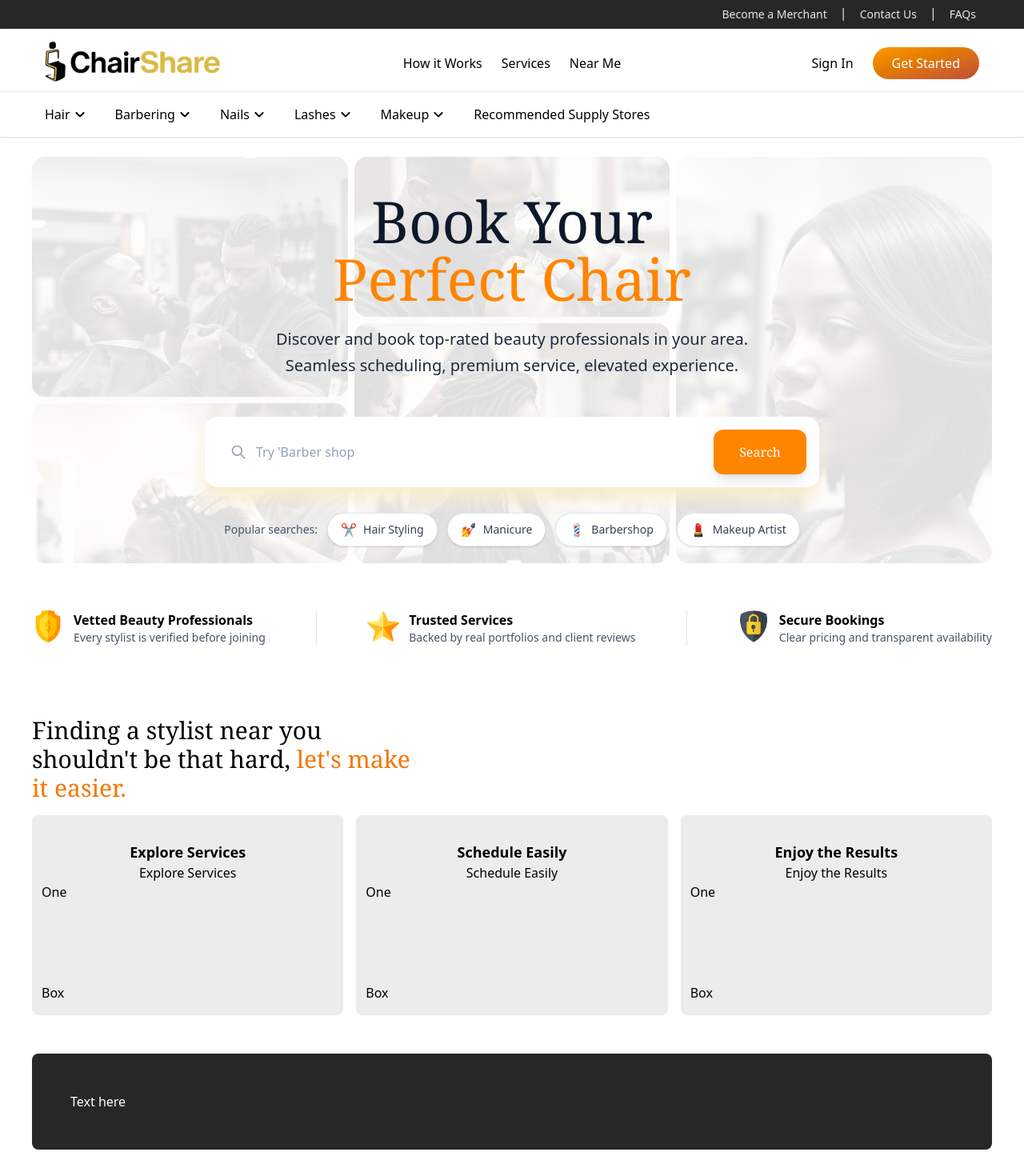
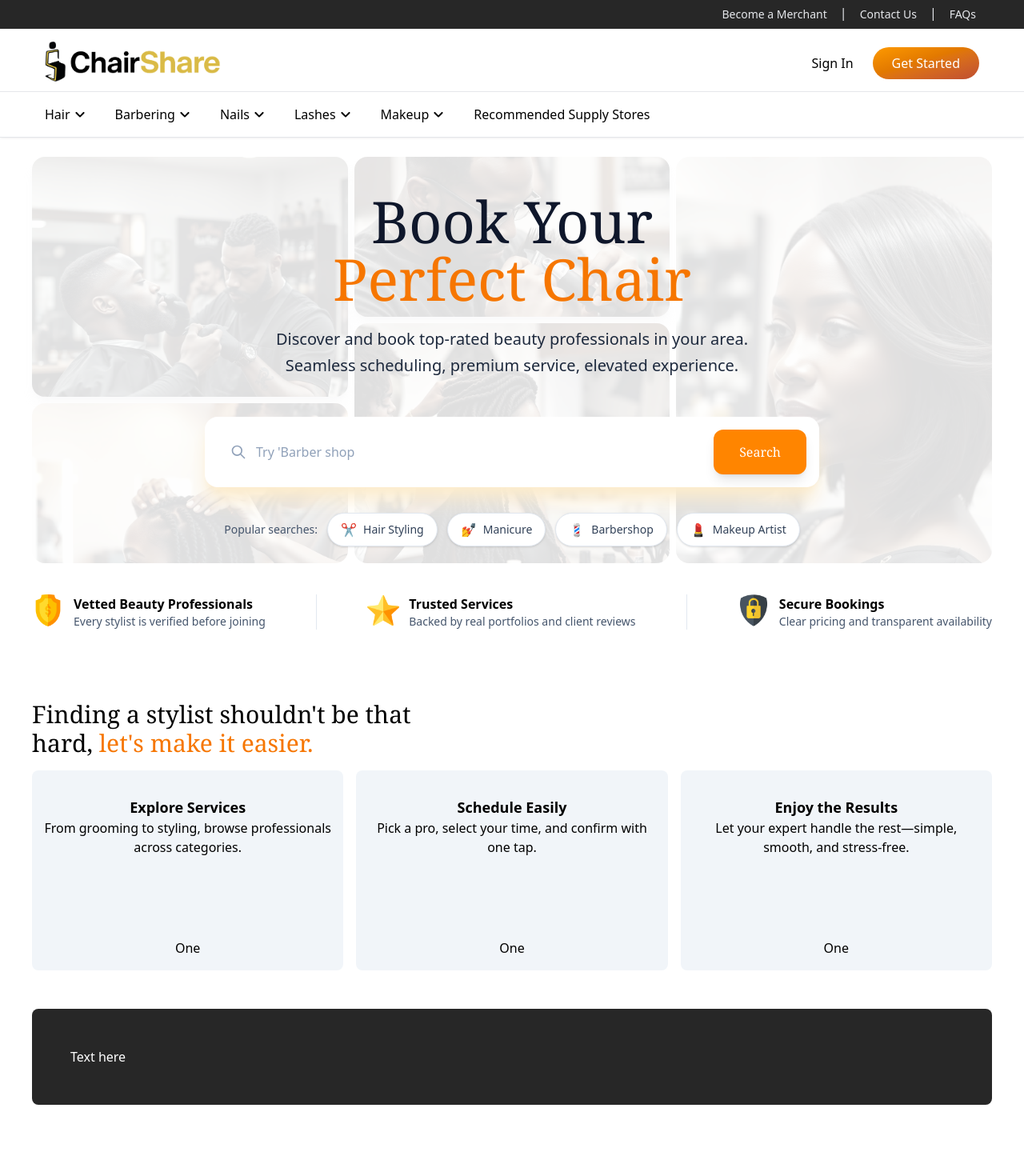
Before and after one commit to KayviaHarriott/chair-share, a React (Vite) app: page / in a window 1280 px wide. Shown: the top 1450 px of the page at 80% size. Built offline with nearby package versions, Linux system fonts and the light colour scheme.

Commit message:
Updated styling and reorganization and fixed error in SectionCard missing description

```diff
--- a/src/components/SectionCard.tsx
+++ b/src/components/SectionCard.tsx
@@ -7,18 +7,16 @@ interface SectionProps {
 export const SectionCard: React.FC<SectionProps> = ({ width, title, description, content }) => {
   return (
     <div
-      className="h-[250px] flex flex-col  bg-[#ECECEC] rounded-lg pt-8 pb-4 px-3"
+      className="h-[250px] flex flex-col  bg-slate-100 rounded-lg pt-8 pb-4 px-3"
       style={{ width: `calc(1/${width} * 100%` }}
     >
-        <div className="flex flex-col items-center">
+        <div className="flex flex-col items-center text-center">
             <p className="font-bold text-lg">{title}</p>
-            <p className="font-light">{title}</p>
+            <p className="font-light">{description}</p>
         </div>
-        <div className="flex flex-col justify-between h-full">
+        <div className="flex flex-col justify-end items-center h-full">
                       <p>One</p>
-                      <div>
-                        <p>Box</p>
-                      </div>
+
                     </div>
         {/* {content} */}
     </div>
--- a/src/navigation/NavBar.tsx
+++ b/src/navigation/NavBar.tsx
@@ -145,11 +145,6 @@ export const NavBar = () => {
                   <img className="h-[50px]" src="./imgs/HorizontalLogo.png" />
                 </Link>
               </div>
-              <div className="w-1/3 flex items-center justify-center gap-6">
-                <Link className="hover:text-amber-600 cursor-pointer" to="/about">How it Works</Link>
-                <Link className="hover:text-amber-600 cursor-pointer" to="/merchants">Services</Link>
-                <Link className="hover:text-amber-600 cursor-pointer" to="/">Near Me</Link>
-              </div>
               <div className="w-1/3 flex justify-end items-center gap-6 ">
                 <Link className="hover:text-amber-600" to="/merchants">Sign In</Link>
                 <Link
--- a/src/pages/HomePage.tsx
+++ b/src/pages/HomePage.tsx
@@ -88,7 +88,7 @@ export const Home = () => {
               <h1 className="text-5xl sm:text-6xl lg:text-7xl font-serif mb-6">
                 <span className="text-slate-900">Book Your</span>
                 <br />
-                <span className="text-[#FF8500]">Perfect Chair</span>
+                <span className="text-[#F67600]">Perfect Chair</span>
               </h1>
 
               {/* Subtitle */}
@@ -150,10 +150,10 @@ export const Home = () => {
         }
       />
 
-      {/* Styling Images * How to Section */}
+      {/* Site Benefits */}
       <Section
         content={
-          <div className="mt-20 pb-10 flex justify-between">
+          <div className="mt-15 pb-10 flex justify-between">
             {[
               {
                 icon: "/icons/shieldIcon.png",
@@ -196,15 +196,17 @@ export const Home = () => {
         }
       />
 
+      {/* How To */}
       <Section
         backgroundColor=""
         content={
           <>
             <div className="py-12 ">
               <div className="pb-4 font-serif">
+                {/* <div className="h-1 bg-[#F67600] w-[80px] mb-2"></div> */}
                 <h2 className="text-2xl sm:text-2xl lg:text-3xl max-w-[500px] ">
                   <span>
-                    Finding a stylist near you shouldn't be that hard,
+                    Finding a stylist shouldn't be that hard,
                   </span>{" "}
                   <span className="text-[#F67600]">let's make it easier.</span>
                 </h2>
@@ -264,21 +266,19 @@ export const Home = () => {
           </>
         }
       />
-{/* Banner */}
+
+      {/* Banner */}
       <Section
         content={
           <>
             <div className="bg-[#272727] rounded-lg text-white flex justify-between w-full gap-6 text-center py-12 px-12">
-             <p>Text here</p>
+              <p>Text here</p>
             </div>
           </>
         }
       />
 
-      <Section content={<div> </div>}/>
-
-
-
+      <Section content={<div> </div>} />
 
       {/* Book Appointment */}
       <Section
```
